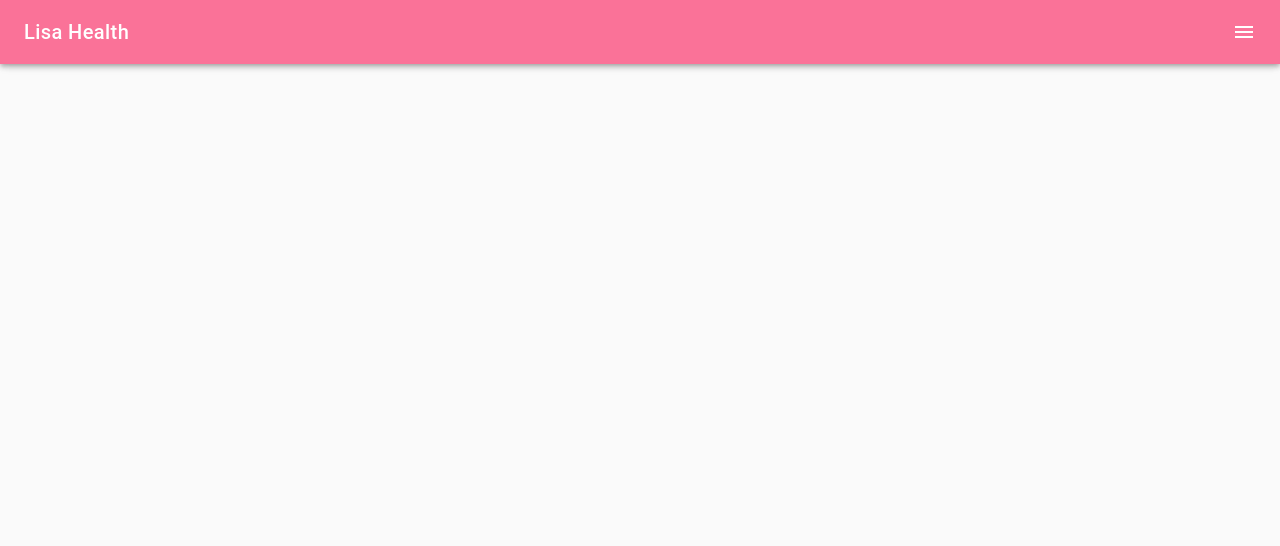
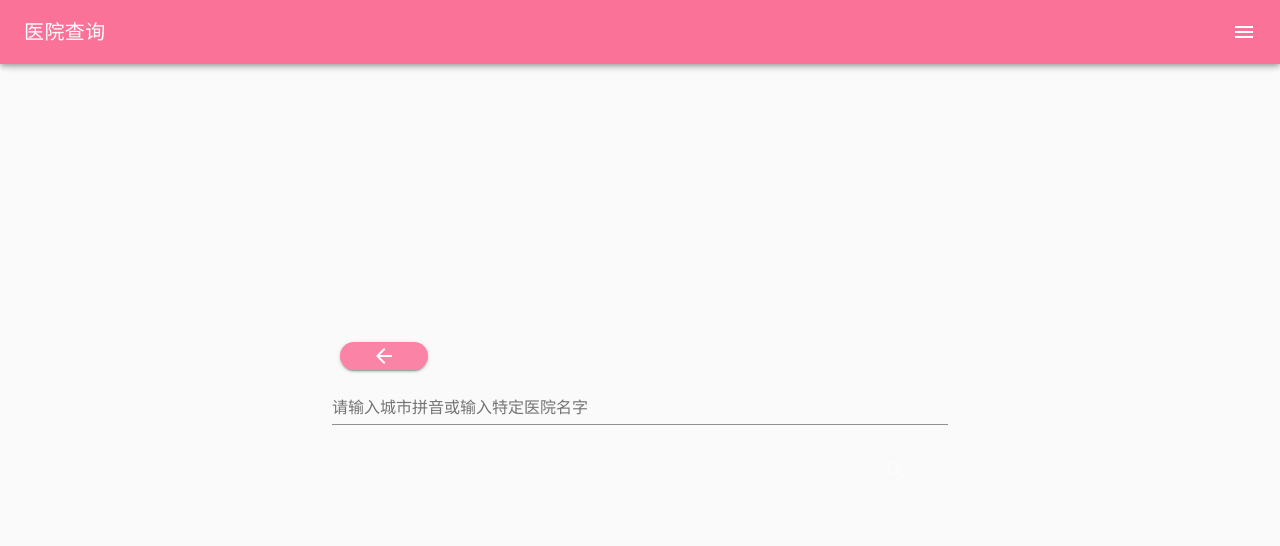
Before and after one commit to lisa-health/lisa-health-frontend, a Vue app: page /HospitalSearch in a window 1280 px wide. Shown: the top 546 px of the page. Built offline with nearby package versions, Linux system fonts and the light colour scheme; a small style sheet from the web is missing; what vue-progressbar would draw is missing.

Commit message:
Add Hospitalsearch

```diff
--- a/src/App.vue
+++ b/src/App.vue
@@ -31,11 +31,11 @@
           <v-list-tile-title>首页</v-list-tile-title>
         </v-list-tile>
         <v-list-tile ripple to="/diagnosis">
-          <v-list-tile-action>
-            <div class="iconfont">&#xe617;</div>
-          </v-list-tile-action>
-          <v-list-tile-title>智能诊断</v-list-tile-title>
-        </v-list-tile>
+         <v-list-tile-action>
+           <div class="iconfont">&#xe617;</div>
+         </v-list-tile-action>
+         <v-list-tile-title>智能诊断</v-list-tile-title>
+       </v-list-tile>
         <v-list-tile ripple to="/aids">
           <v-list-tile-action>
             <div class="iconfont">&#xe62d;</div>
@@ -47,6 +47,12 @@
             <div class="iconfont">&#xe626;</div>
           </v-list-tile-action>
           <v-list-tile-title>疾病百科</v-list-tile-title>
+        </v-list-tile>
+        <v-list-tile ripple to="/hospitalsearch">
+          <v-list-tile-action>
+            <div class="iconfont"></div>
+          </v-list-tile-action>
+          <v-list-tile-title>医院查询</v-list-tile-title>
         </v-list-tile>
       </v-list>
     </v-navigation-drawer>
@@ -63,7 +69,7 @@ import HelloWorld from './components/HelloWorld'
 export default {
   name: 'App',
   components: {
-    HelloWorld
+    HelloWorld,
   },
   data () {
     return {
--- /dev/null
+++ b/src/components/HospitalSearch.vue
@@ -0,0 +1,106 @@
+<template>
+    <v-container fluid fill-height >
+        <v-layout id="layoutCss" align-center justify-center>
+            <v-flex xs12 sm6>
+                <v-btn :to="{name: 'index'}" small round color="primary">
+                    <v-icon>arrow_back</v-icon>
+                </v-btn>
+                <v-text-field
+                        label="请输入城市拼音或输入特定医院名字"
+                        v-model="spelling"
+                        @keyup.enter="Search"
+                        hint="For example, HK or beijing "
+                ></v-text-field>
+                <v-card-actions>
+                    <v-spacer></v-spacer>
+                    <v-btn :disabled="!spelling" @click="Search"  round color="accent" :loading="loading" dark>
+                        <v-icon>search</v-icon>
+                    </v-btn>
+                </v-card-actions>
+                <v-expansion-panel>
+                    <v-expansion-panel-content v-for="(result,i) in results"  :key="i" >
+                        <div slot="header">{{ result.NAME }}({{result.HOSPITAL_GRADE}}) </div>
+                        <v-card>
+                            <v-card-text>
+                                医院类型：{{result.HOSPITAL_TYPE}}<br/>{{"地址："+ result.STREET }}
+                            </v-card-text>
+                        </v-card>
+                 </v-expansion-panel-content>
+                    <v-btn  v-if="!!results.length"   flat small icon color="primary">
+                        <v-icon>keyboard_arrow_left</v-icon>
+                    </v-btn>
+                    <v-btn  v-if="!!results.length"   flat small icon color="primary">
+                        <v-icon>keyboard_arrow_right</v-icon>
+                    </v-btn>
+                  </v-expansion-panel>
+            </v-flex>
+        </v-layout>
+    </v-container>
+
+</template>
+
+<script>
+    import axios from '../utils/axios'
+    export default {
+        name: "HospitalSearch",
+        data(){
+            return{
+                spelling:'',
+                results:[],
+                loading: false,
+            }
+        },
+        methods:{
+            Search(){
+                let layoutCss = document.getElementById("layoutCss")
+                const reg1 = /^[A-z]+$/
+                const reg2 = /^[\u4e00-\u9fa5]+$/
+                const reg3 = /\d/
+                const reg4 = /[~'!@#￥$%^&*()-+_=:\.]/
+                if(!this.spelling.trim()){
+                    alert('搜索内容不能为空')
+                    return
+                }
+                if(reg3.test(this.spelling.trim()) || reg4.test(this.spelling.trim())){
+                    alert('请输入合法值')
+                    return
+                }
+                if(reg1.test(this.spelling.trim())){
+                    this.loading = true
+                    this.spelling = this.spelling.trim().toLowerCase()
+                    axios.get('https://health.lisa.moe/api/tool/hospital/?city_spelling='+this.spelling)
+                        .then(data => {
+                            layoutCss.removeAttribute("align-center")
+                            layoutCss.setAttribute("align-start","true")
+                            this.results = data.result.hospitalList
+                            this.loading = false
+                        }).catch(error => {
+                        console.log(error)
+                        this.loading = false
+                        alert('搜索失败，请输入有效值')
+                    })
+                }
+                if(reg2.test(this.spelling.trim())){
+                    this.loading = true
+                    this.spelling = this.spelling.trim()
+                    axios.get('https://health.lisa.moe/api/tool/hospital/?search_name='+this.spelling)
+                        .then(data => {
+                            layoutCss.removeAttribute("align-center")
+                            layoutCss.setAttribute("align-start","true")
+                            this.results = data.result.hospitalList
+                            this.loading = false
+                        }).catch(error => {
+                        console.log(error)
+                        this.loading = false
+                        alert('搜索失败，请输入有效值')
+                    })
+                }
+            }
+        },
+
+    }
+</script>
+
+<style scoped>
+
+</style>
--- a/src/plugins/router.js
+++ b/src/plugins/router.js
@@ -4,6 +4,7 @@ import Router from 'vue-router'
 import Index from '../components/HelloWorld'
 import Diagnosis from '../components/Diagnosis'
 import Introduction from '../components/Introduction'
+import HospitalSearch from '../components/HospitalSearch'
 
 Vue.use(Router)
 
@@ -47,6 +48,14 @@ export default new Router({
       meta: {
         title: '疾病百科'
       }
-    }
+    },
+      {
+       path:'/HospitalSearch',
+       name:'HospitalSearch',
+       component:HospitalSearch,
+          meta:{
+         title:'医院查询'
+          }
+      }
   ]
 })
```
Also changed, not shown: 1 other file (tests, documents, lock files or other folders).
